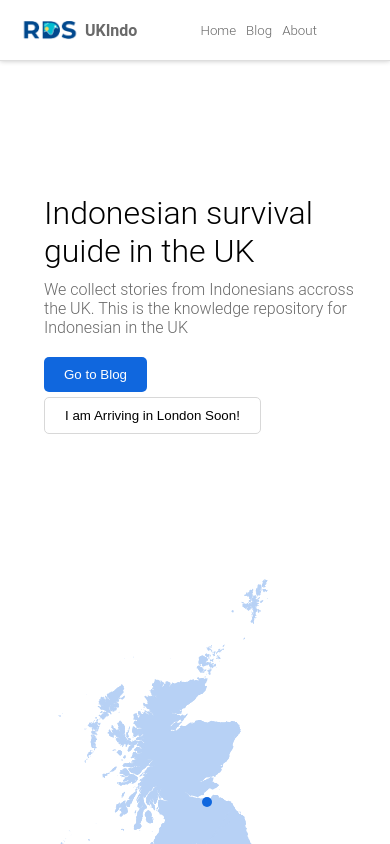
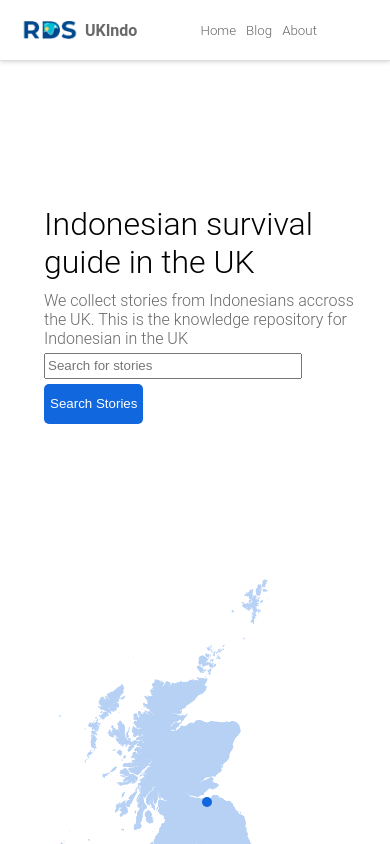
Before and after one commit to sutanmufti/uk-blog-static, a SvelteKit app: page / in a window 390 px wide. Shown: the top 844 px of the page. Built offline with nearby package versions, Linux system fonts and the light colour scheme.

Commit message:
search input hero

```diff
--- a/src/routes/Hero.svelte
+++ b/src/routes/Hero.svelte
@@ -14,6 +14,8 @@
 
     function removeTooltip (){
     }
+
+    let searchvalue: string;
 </script>
 
 <svelte:window on:click={removeTooltip}></svelte:window>
@@ -31,15 +33,20 @@
                 <div class='caption'>
                     We collect stories from Indonesians accross the UK. This is the knowledge repository for Indonesian in the UK
                 </div>
-                <div class='goto'>
-                    <a href="{base}/story/0">
-                        <button id='go'>Go to Blog</button>
-                    </a>
-                    <button id='colaborate'>I am Arriving in London Soon!</button>
-                </div>
-                <!-- <form  action="/action_page.php">
-                    <input class="searchinput" type="text" placeholder="Search.." name="search">
-                  </form> -->
+                <form  method="POST" action="{base}/search/" class='inputcontainer'>
+                    <div class='goto'>
+                        <!-- <a href="{base}/story/0"> -->
+                            <input class="searchinput" type="text" placeholder="Search for stories" name="keywords" bind:value={searchvalue}>
+                            <button id='go' type='submit'>Search Stories</button>
+                        <!-- </a> -->
+                        <!-- <button id='colaborate'>I am Arriving in London Soon!</button> -->
+                    </div>
+                </form>
+
+                <!-- <form  action="{base}/login?/login" method='POST'>
+                    <input class="searchinput" type="text" placeholder="login" name="search">
+                </form> -->
+
 
         </div>
     </div>
@@ -72,6 +79,11 @@
 
 
 <style>
+    .searchinput {
+        /* padding: 10px 20px 10px 20px; */
+        margin-bottom: 5px;
+        height: 2.5em;
+    }
 
 
 
@@ -134,7 +146,7 @@
     .goto {
         margin-top: 20px;
     }
-
+/*
     #go {
         color: white;
         border: 0;
@@ -144,6 +156,18 @@
         cursor: pointer;
         transition: box-shadow 0.2s;
         margin-bottom: 5px;
+    } */
+
+    #go {
+        color: white;
+        border: 0;
+        height: 3em;
+        /* padding: 10px 20px 10px 20px; */
+        background-color: rgb(16,103,222);
+        border-radius: 5px;
+        cursor: pointer;
+        transition: box-shadow 0.2s;
+        /* margin-bottom: 5px; */
     }
 
     #colaborate {
@@ -167,6 +191,13 @@
 
 
     @media only screen and (max-width: 600px) {
+        .goto {
+        margin-top: 5px;
+    }
+        .searchinput {
+        width: 250px;
+        height: 1.5em;
+    }
         .main {
     /* background-color: orange; */
     flex-flow: column;
```
